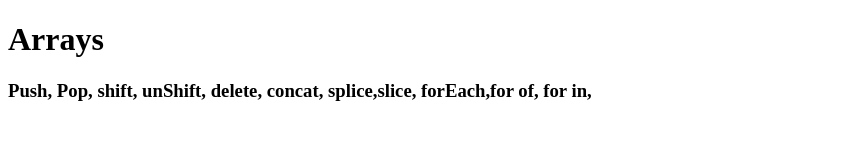
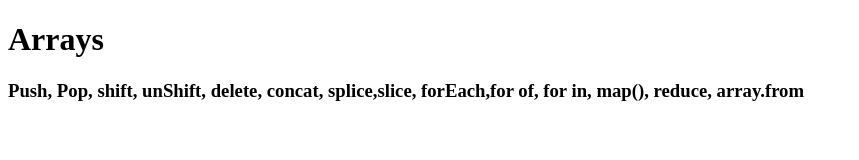
Before and after one commit to atikmahmud482/Code-With-Harry, a plain HTML site: page video 63/index.html in a window 1280 px wide. Shown: the whole page, without its empty margins (0-859 px from the left). Drawn offline with Linux system fonts and the light colour scheme.

Commit message:
video 63

```diff
--- a/video 63/index.html
+++ b/video 63/index.html
@@ -9,7 +9,6 @@
     <h1>Arrays</h1>
     <h3>
       Push, Pop, shift, unShift, delete, concat, splice,slice, forEach,for of,
-      for in,
-    </h3>
+      for in, map(), reduce, array.from
   </body>
 </html>
```
